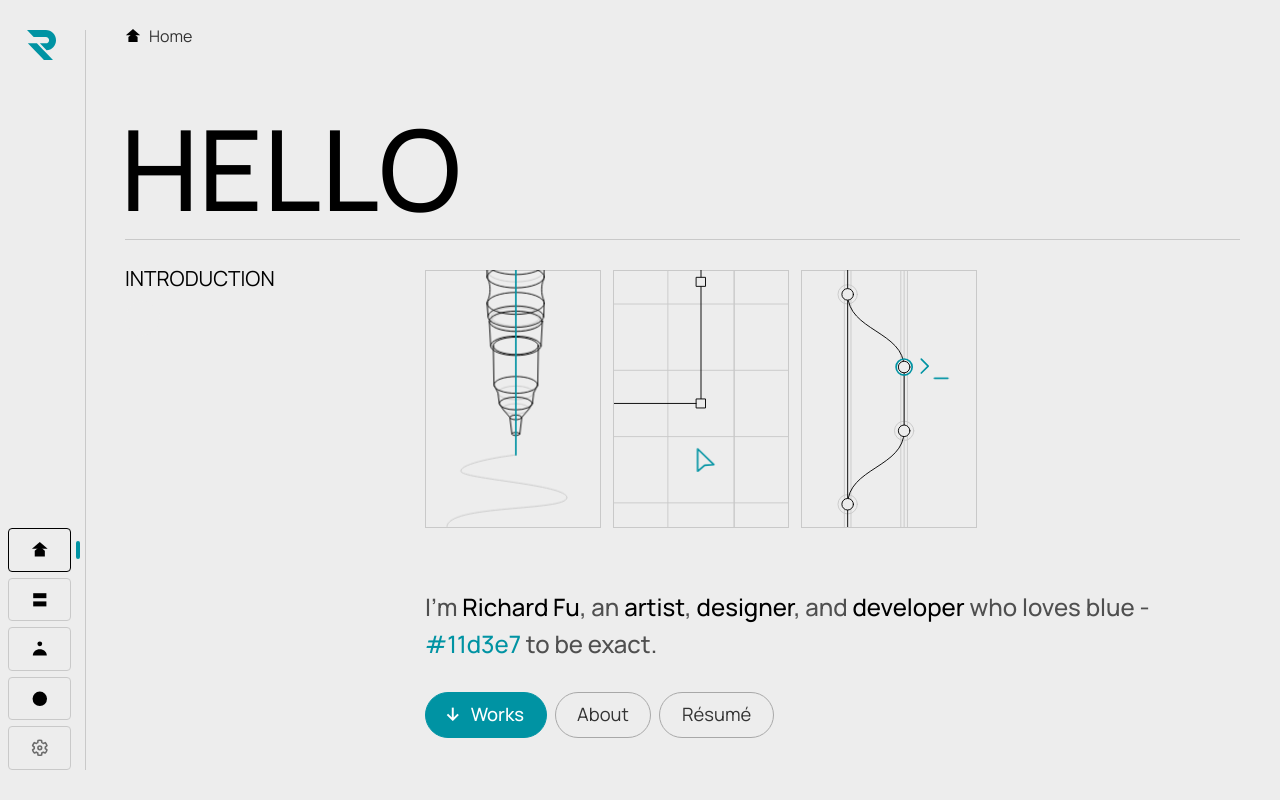
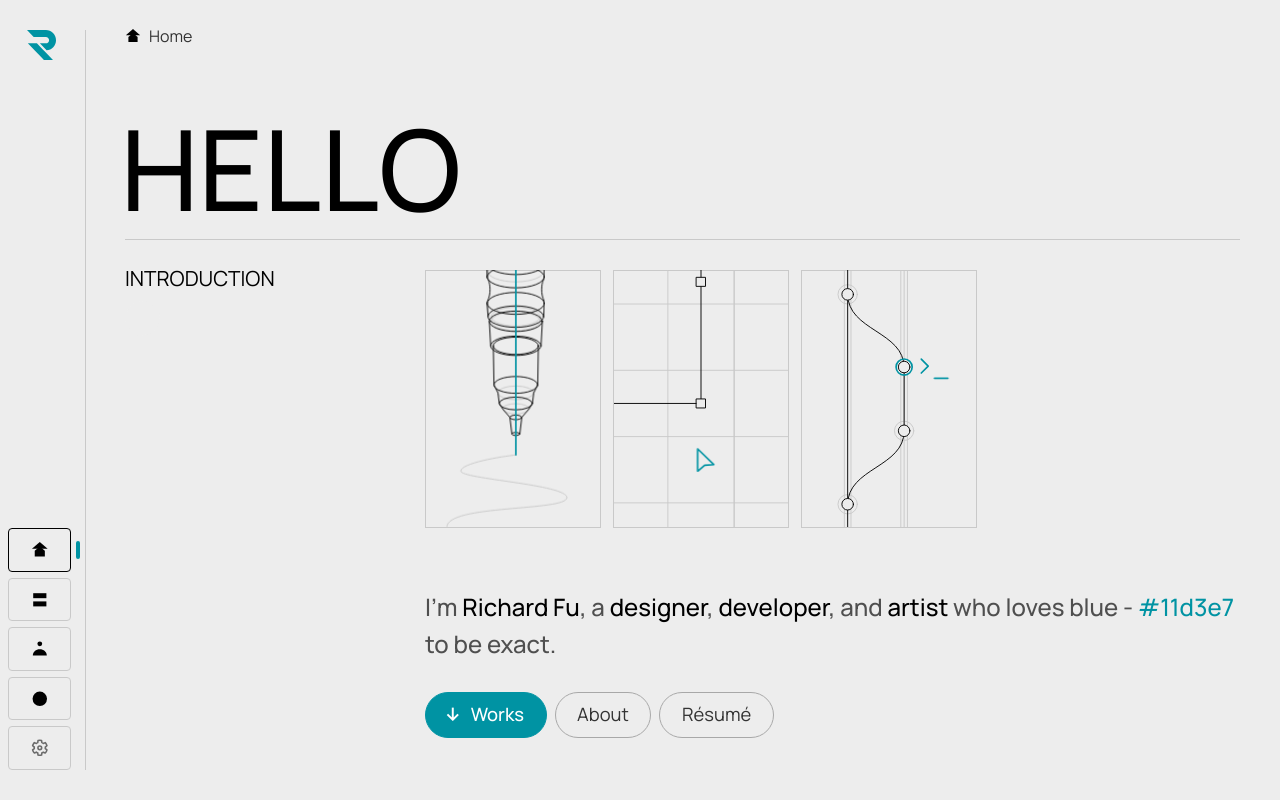
Before and after one commit to richardfxr/richardfxr, a Next.js app: page / in a window 1280 px wide. Shown: the top 800 px of the page. Built offline with nearby package versions, Linux system fonts and the light colour scheme; a web font is replaced by a local one.

Commit message:
🔵RCT: update home page intro

```diff
--- a/pages/index.js
+++ b/pages/index.js
@@ -25,10 +25,10 @@ export default function Home() {
     return (
         <>
             <Head>
-                <title>Richard Fu - Artist, Designer, &amp; Developer</title>
+                <title>Richard Fu - Designer, Developer, &amp; Artist</title>
                 <meta
                     name="description"
-                    content="I’m Richard Fu, an artist, designer, and developer who loves blue. This is my portfolio website which contains recent projects and ways to contact me."
+                    content="I’m Richard Fu, a designer, developer, and artist who loves blue. This is my portfolio website which contains recent projects and ways to contact me."
                 />
                 <meta property="og:image" content="https://www.richardfxr.com/images/richardfxr-OGimage-2.jpg" />
                 <meta property="og:image:width" content="1200" />
@@ -50,7 +50,7 @@ export default function Home() {
                             </li>
                         </ul>
                     </ScrollContainer>
-                    <p className="lg">I’m <em>Richard Fu</em>, an <em>artist</em>, <em>designer</em>, and <em>developer</em> who loves blue - <em className="rblue">#11d3e7</em> to be exact.</p>
+                    <p className="lg">I’m <em>Richard Fu</em>, a <em>designer</em>, <em>developer</em>, and <em>artist</em> who loves blue - <em className="rblue">#11d3e7</em> to be exact.</p>
                     <ul className='row md'>
                         <li><Button href='#works' target="_self" styling="sm rblue"><span className='inter upDw pad--right'>↓</span> Works</Button></li>
                         <li><Button to='/about' styling="sm">About</Button></li>
```
